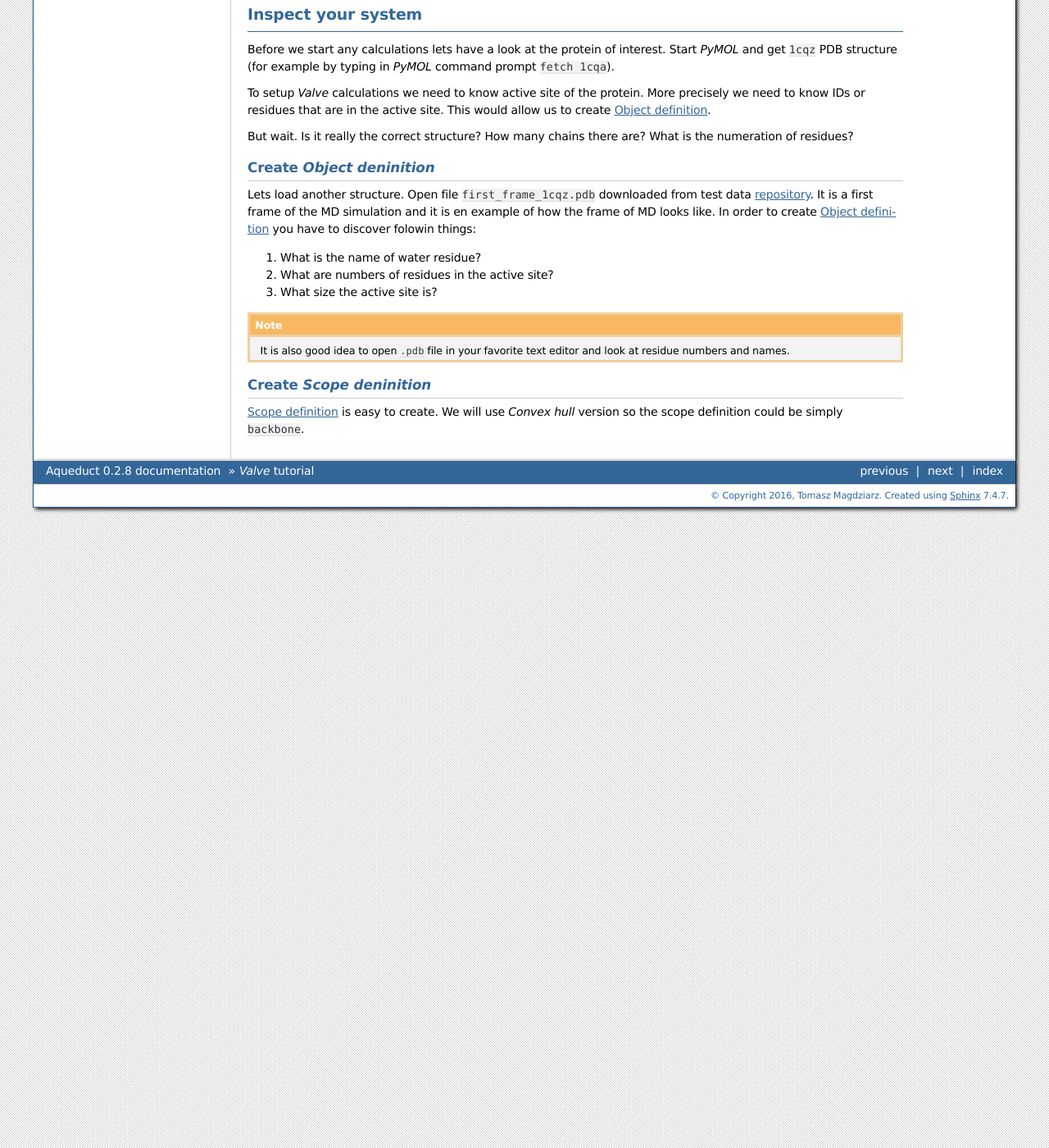
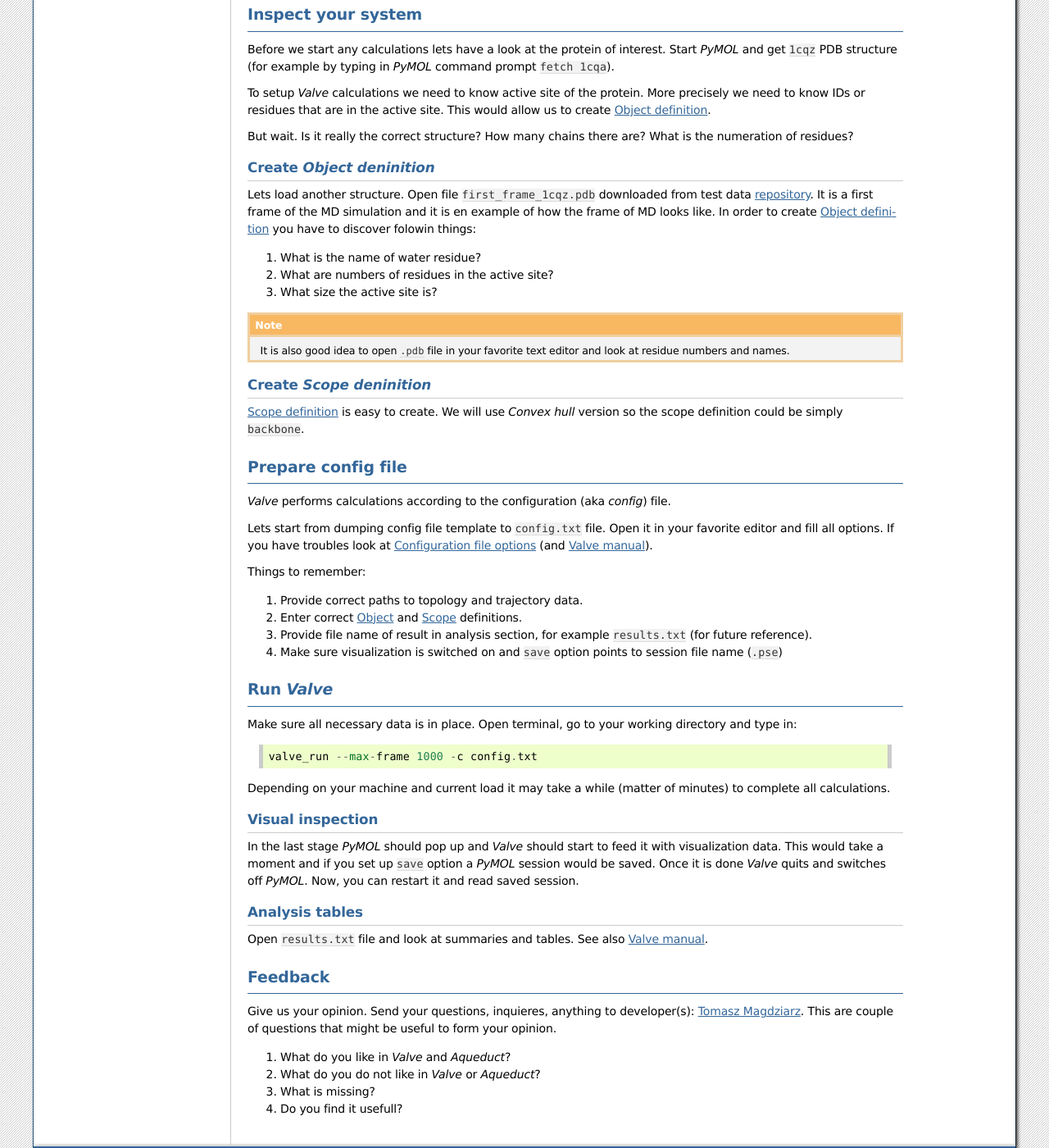
Before and after one commit to TUNNELING-GROUP/aqua-duct, a Sphinx documentation site: the page built from docs/source/valve/valve_tutorial.rst, in a window 1280 px wide and 1400 px high, scrolled down 803 px. Shown: the whole window at 82% size. Built offline with Sphinx 7.4.7, drawn with Linux system fonts in a browser that asks for light colours; some of the changed text lies outside the part shown.

Commit message:
valve tutorial

```diff
--- a/docs/source/valve/valve_config.rst
+++ b/docs/source/valve/valve_config.rst
@@ -95,7 +95,7 @@ Definition of *Object* of interest. See also :ref:`object_definition`.
 
 
 Stage **raw_paths**
-------------------^
+-------------------
 
 This stage also requires definition of the *Scope* and *Object*. If appropriate settings are not given, settings from the previous stage are used.
 
--- a/docs/source/valve/valve_tutorial.rst
+++ b/docs/source/valve/valve_tutorial.rst
@@ -63,3 +63,49 @@
 ^^^^^^^^^^^^^^^^^^^^^^^^^^
 
 :ref:`scope_definition` is easy to create. We will use *Convex hull* version so the scope definition could be simply ``backbone``.
+
+
+Prepare config file
+-------------------
+
+*Valve* performs calculations according to the configuration (aka *config*) file.
+
+Lets start from dumping config file template to ``config.txt`` file. Open it in your favorite editor and fill all options.
+If you have troubles look at :doc:`valve_config` (and :doc:`valve_manual`).
+
+Things to remember:
+
+#. Provide correct paths to topology and trajectory data.
+#. Enter correct :ref:`Object <object_definition>` and :ref:`Scope <scope_definition>` definitions.
+#. Provide file name of result in analysis section, for example ``results.txt`` (for future reference).
+#. Make sure visualization is switched on and ``save`` option points to session file name (``.pse``)
+
+Run *Valve*
+-----------
+
+Make sure all necessary data is in place. Open terminal, go to your working directory and type in::
+
+    valve_run --max-frame 1000 -c config.txt
+
+Depending on your machine and current load it may take a while (matter of minutes) to complete all calculations.
+
+Visual inspection
+^^^^^^^^^^^^^^^^^
+
+In the last stage *PyMOL* should pop up and *Valve* should start to feed it with visualization data. This would take a moment and if you set up ``save`` option a *PyMOL* session would be saved. Once it is done *Valve* quits and switches off *PyMOL*. Now, you can restart it and read saved session.
+
+Analysis tables
+^^^^^^^^^^^^^^^
+
+Open ``results.txt`` file and look at summaries and tables. See also :doc:`valve_manual`.
+
+Feedback
+--------
+
+Give us your opinion. Send your questions, inquieres, anything to developer(s): `Tomasz Magdziarz <t.magdziarz@tunnelinggroup.pl>`_.
+This are couple of questions that might be useful to form your opinion.
+
+#. What do you like in *Valve* and *Aqueduct*?
+#. What do you do not like in *Valve* or *Aqueduct*?
+#. What is missing?
+#. Do you find it usefull?
```
